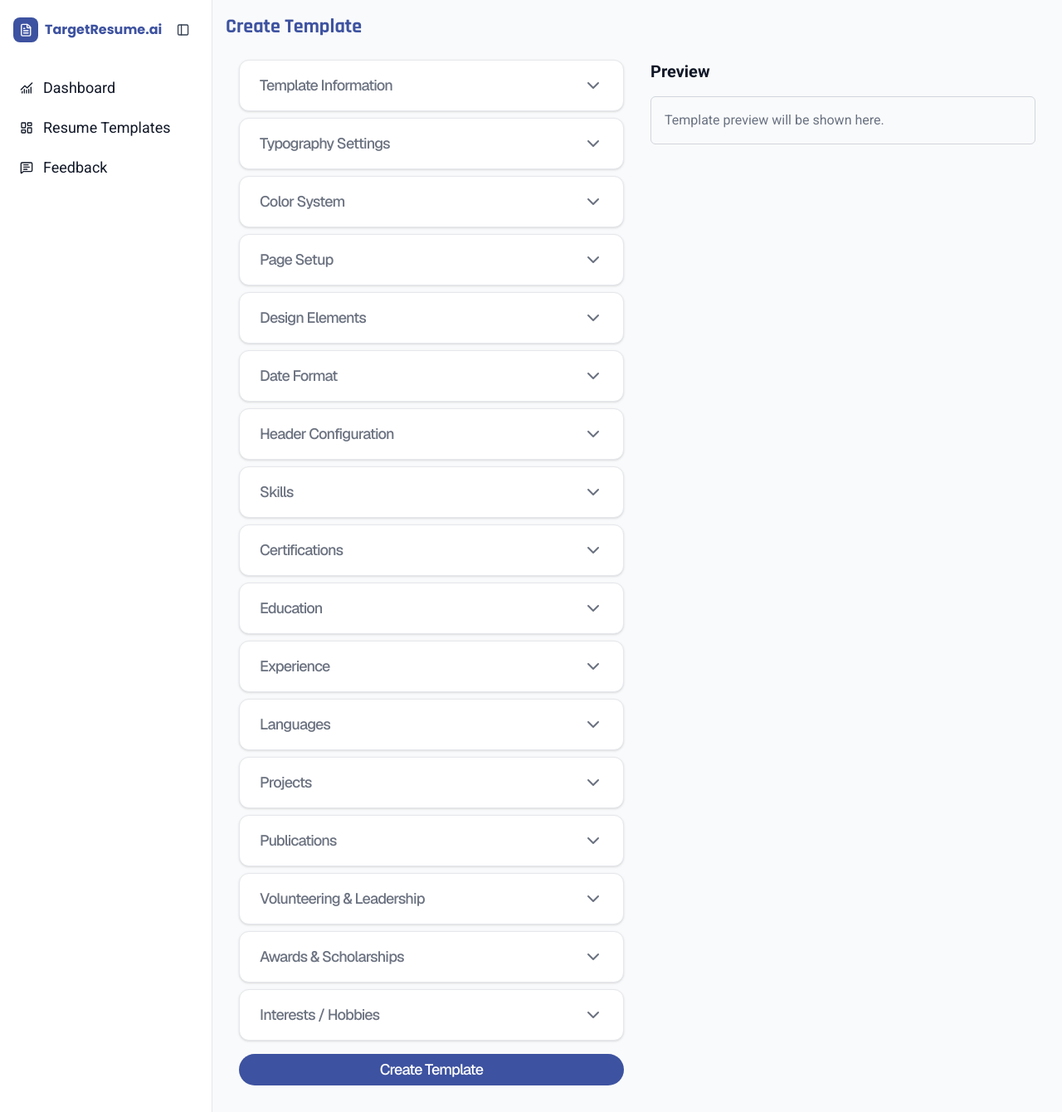
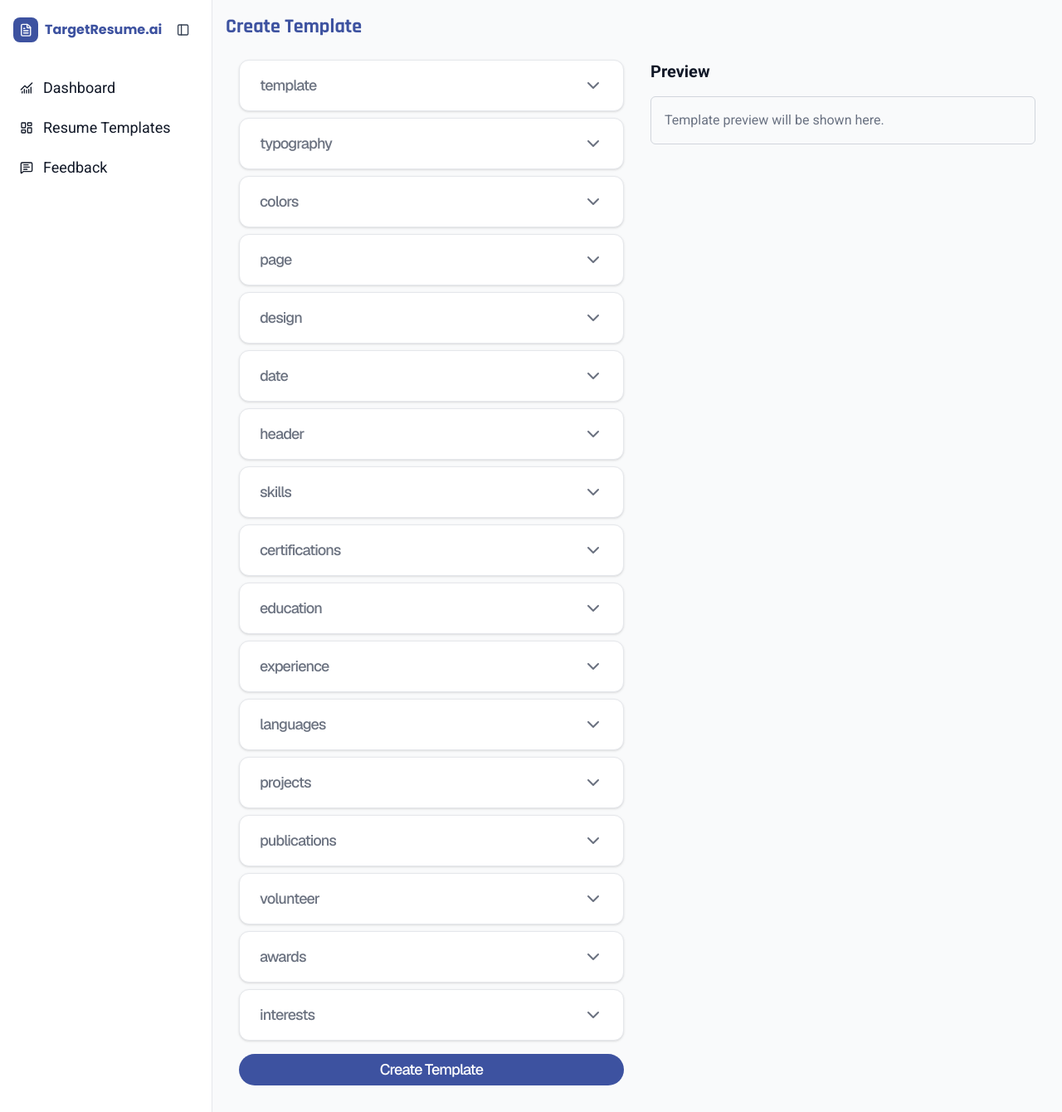
Before and after one commit to m2m-dilshad/target-resume-fe, a Next.js app: page /admin/templates/create in a window 1280 px wide. Shown: the whole page at 83% size. Built offline with nearby package versions, Linux system fonts and the light colour scheme; a web font is replaced by a local one.

Commit message:
feat: create template form schema updated

```diff
--- a/src/app/admin/_components/CreateTemplateForm.tsx
+++ b/src/app/admin/_components/CreateTemplateForm.tsx
@@ -43,41 +43,43 @@ function buildDefaultValuesFromSchema(sections: Section[]) {
 
 export const templateFormSchema: Section[] = [
   {
-    name: 'Template Information',
+    name: 'template',
+    label: 'Template Information',
     gridCols: 2,
+    type: 'object',
     fields: [
       {
-        name: 'template.name',
+        name: 'name',
         label: 'Template Name',
         type: 'text',
         themeSize: 'xs',
         gridColSpan: 1,
       },
       {
-        name: 'template.slug',
+        name: 'slug',
         label: 'Template ID / Slug',
         type: 'text',
         themeSize: 'xs',
         gridColSpan: 1,
       },
       {
-        name: 'template.description',
+        name: 'description',
         label: 'Description',
         type: 'textarea',
         themeSize: 'xs',
         gridColSpan: 2,
       },
-      { name: 'template.ats', label: 'ATS Friendly', type: 'checkbox', gridColSpan: 1 },
-      //   { name: 'template.preview', label: 'Upload preview image', type: 'file' },
-      { name: 'template.isActive', label: 'Active Template', type: 'checkbox', gridColSpan: 1 },
+      { name: 'ats', label: 'ATS Friendly', type: 'checkbox', gridColSpan: 1 },
+      //   { name: 'preview', label: 'Upload preview image', type: 'file' },
+      { name: 'isActive', label: 'Active Template', type: 'checkbox', gridColSpan: 1 },
       {
-        name: 'template.supportsProfilePhoto',
+        name: 'supportsProfilePhoto',
         label: 'Supports profile photo',
         type: 'checkbox',
         gridColSpan: 1,
       },
       {
-        name: 'template.structure',
+        name: 'structure',
         label: 'Structure Type',
         type: 'select',
         options: [
@@ -88,7 +90,7 @@ export const templateFormSchema: Section[] = [
         gridColSpan: 1,
       },
       {
-        name: 'template.design',
+        name: 'design',
         label: 'Design Style',
         type: 'select',
         options: [
@@ -100,7 +102,7 @@ export const templateFormSchema: Section[] = [
         gridColSpan: 1,
       },
       {
-        name: 'template.layout',
+        name: 'layout',
         label: 'Layout Type',
         type: 'select',
         options: [
@@ -122,10 +124,12 @@ export const templateFormSchema: Section[] = [
   },
 
   {
-    name: 'Typography Settings',
+    name: 'typography',
+    label: 'Typography Settings',
+    type: 'object',
     fields: [
       {
-        name: 'typography.headingFont',
+        name: 'headingFont',
         label: 'Heading Font',
         type: 'select',
         options: [
@@ -137,7 +141,7 @@ export const templateFormSchema: Section[] = [
         ],
       },
       {
-        name: 'typography.bodyFont',
+        name: 'bodyFont',
         label: 'Body Font',
         type: 'select',
         options: [
@@ -149,7 +153,7 @@ export const templateFormSchema: Section[] = [
         ],
       },
       {
-        name: 'typography.headingPrimary.size',
+        name: 'headingPrimary.size',
         label: 'Primary Heading Size',
         type: 'select',
         options: [
@@ -163,7 +167,7 @@ export const templateFormSchema: Section[] = [
       },
 
       {
-        name: 'typography.headingPrimary.case',
+        name: 'headingPrimary.case',
         label: 'Primary Heading Case',
         type: 'select',
         options: [
@@ -173,7 +177,7 @@ export const templateFormSchema: Section[] = [
         ],
       },
       {
-        name: 'typography.headingSecondary.size',
+        name: 'headingSecondary.size',
         label: 'Secondary Heading Size',
         type: 'select',
         options: [
@@ -186,7 +190,7 @@ export const templateFormSchema: Section[] = [
         ],
       },
       {
-        name: 'typography.headingSecondary.case',
+        name: 'headingSecondary.case',
         label: 'Secondary Heading Case',
         type: 'select',
         options: [
@@ -196,7 +200,7 @@ export const templateFormSchema: Section[] = [
         ],
       },
       {
-        name: 'typography.body.size',
+        name: 'body.size',
         label: 'Body Text Size',
         type: 'select',
         options: [
@@ -208,7 +212,7 @@ export const templateFormSchema: Section[] = [
       },
 
       {
-        name: 'typography.body.lineHeight',
+        name: 'body.lineHeight',
         label: 'Body Line Height',
         type: 'select',
         options: [
@@ -219,7 +223,7 @@ export const templateFormSchema: Section[] = [
       },
 
       {
-        name: 'typography.body.listLineHeight',
+        name: 'body.listLineHeight',
         label: 'List Line Height',
         type: 'select',
         options: [
@@ -232,15 +236,19 @@ export const templateFormSchema: Section[] = [
   },
 
   {
-    name: 'Color System',
-    fields: [{ name: 'colors.accent', label: 'Accent Color', type: 'color' }],
+    name: 'colors',
+    label: 'Color System',
+    type: 'object',
+    fields: [{ name: 'accent', label: 'Accent Color', type: 'color' }],
   },
 
   {
-    name: 'Page Setup',
+    name: 'page',
+    label: 'Page Setup',
+    type: 'object',
     fields: [
       {
-        name: 'page.paperSize',
+        name: 'paperSize',
         label: 'Paper Size',
         type: 'select',
         options: [
@@ -249,7 +257,7 @@ export const templateFormSchema: Section[] = [
         ],
       },
       {
-        name: 'page.margins.topBottom',
+        name: 'margins.topBottom',
         label: 'Margin Top & Bottom',
         type: 'select',
         options: [
@@ -262,7 +270,7 @@ export const templateFormSchema: Section[] = [
       },
 
       {
-        name: 'page.margins.leftRight',
+        name: 'margins.leftRight',
         label: 'Margin Left & Right',
         type: 'select',
         options: [
@@ -274,7 +282,7 @@ export const templateFormSchema: Section[] = [
         ],
       },
       {
-        name: 'page.borders.topBottom',
+        name: 'borders.topBottom',
         label: 'Border Top & Bottom',
         type: 'select',
         options: [
@@ -286,7 +294,7 @@ export const templateFormSchema: Section[] = [
         ],
       },
       {
-        name: 'page.borders.allSides',
+        name: 'borders.allSides',
         label: 'Border',
         type: 'select',
         options: [
@@ -300,10 +308,12 @@ export const templateFormSchema: Section[] = [
     ],
   },
   {
-    name: 'Design Elements',
+    name: 'design',
+    label: 'Design Elements',
+    type: 'object',
     fields: [
       {
-        name: 'design.lines.enabled',
+        name: 'lines.enabled',
         label: 'Enable Lines',
         type: 'select',
         options: [
@@ -312,7 +322,7 @@ export const templateFormSchema: Section[] = [
         ],
       },
       {
-        name: 'design.lines.thickness',
+        name: 'lines.thickness',
         label: 'Line Thickness',
         type: 'select',
         options: [
@@ -322,7 +332,7 @@ export const templateFormSchema: Section[] = [
         ],
       },
       {
-        name: 'design.lines.style',
+        name: 'lines.style',
         label: 'Line Style',
         type: 'select',
         options: [
@@ -332,7 +342,7 @@ export const templateFormSchema: Section[] = [
         ],
       },
       {
-        name: 'design.bullets.type',
+        name: 'bullets.type',
         label: 'Bullet Points',
         type: 'select',
         options: [
@@ -343,7 +353,7 @@ export const templateFormSchema: Section[] = [
         ],
       },
       {
-        name: 'design.bullets.size',
+        name: 'bullets.size',
         label: 'Bullet Size',
         type: 'select',
         options: [
@@ -357,7 +367,7 @@ export const templateFormSchema: Section[] = [
         ],
       },
       // {
-      //   name: 'design.separator',
+      //   name: 'separator',
       //   label: 'Section Separator',
       //   type: 'select',
       //   options: [
@@ -370,10 +380,12 @@ export const templateFormSchema: Section[] = [
     ],
   },
   {
-    name: 'Date Format',
+    name: 'date',
+    label: 'Date Format',
+    type: 'object',
     fields: [
       {
-        name: 'date.format',
+        name: 'format',
         label: 'Date Format',
         type: 'select',
         options: [
@@ -388,10 +400,12 @@ export const templateFormSchema: Section[] = [
     ],
   },
   {
-    name: 'Header Configuration',
+    name: 'header',
+    label: 'Header Configuration',
+    type: 'object',
     fields: [
       {
-        name: 'header.name.alignment',
+        name: 'name.alignment',
         label: 'Name Alignment',
         type: 'select',
         options: [
@@ -402,7 +416,7 @@ export const templateFormSchema: Section[] = [
       },
 
       {
-        name: 'header.role.visible', // changed from targetTitle to role
+        name: 'role.visible', // changed from targetTitle to role
         label: 'Show Role / Designation',
         type: 'select',
         options: [
@@ -412,7 +426,7 @@ export const templateFormSchema: Section[] = [
       },
 
       {
-        name: 'header.role.alignment',
+        name: 'role.alignment',
         label: 'Role / Designation Alignment',
         type: 'select',
         options: [
@@ -423,7 +437,7 @@ export const templateFormSchema: Section[] = [
       },
 
       {
-        name: 'header.contact.alignment',
+        name: 'contact.alignment',
         label: 'Contact Info Alignment',
         type: 'select',
         options: [
@@ -435,7 +449,9 @@ export const templateFormSchema: Section[] = [
     ],
   },
   {
-    name: 'Skills',
+    name: 'skills',
+    label: 'Skills',
+    type: 'object',
     fields: [
       {
         name: 'layout',
@@ -462,7 +478,9 @@ export const templateFormSchema: Section[] = [
     ],
   },
   {
-    name: 'Certifications',
+    name: 'certifications',
+    label: 'Certifications',
+    type: 'object',
     fields: [
       {
         name: 'layout',
@@ -500,7 +518,9 @@ export const templateFormSchema: Section[] = [
     ],
   },
   {
-    name: 'Education',
+    name: 'education',
+    label: 'Education',
+    type: 'object',
     fields: [
       {
         name: 'primary_display',
@@ -547,7 +567,9 @@ export const templateFormSchema: Section[] = [
     ],
   },
   {
-    name: 'Experience',
+    name: 'experience',
+    label: 'Experience',
+    type: 'object',
     fields: [
       {
         name: 'location_placement',
@@ -581,7 +603,9 @@ export const templateFormSchema: Section[] = [
     ],
   },
   {
-    name: 'Languages',
+    name: 'languages',
+    label: 'Languages',
+    type: 'object',
     fields: [
       {
         name: 'layout',
@@ -615,7 +639,9 @@ export const templateFormSchema: Section[] = [
     ],
   },
   {
-    name: 'Projects',
+    name: 'projects',
+    label: 'Projects',
+    type: 'object',
     fields: [
       {
         name: 'tech_stack',
@@ -659,7 +685,9 @@ export const templateFormSchema: Section[] = [
     ],
   },
   {
-    name: 'Publications',
+    name: 'publications',
+    label: 'Publications',
+    type: 'object',
     fields: [
       {
         name: 'layout',
@@ -689,7 +717,9 @@ export const templateFormSchema: Section[] = [
     ],
   },
   {
-    name: 'Volunteering & Leadership',
+    name: 'volunteer',
+    label: 'Volunteering & Leadership',
+    type: 'object',
     fields: [
       {
         name: 'layout',
@@ -727,7 +757,9 @@ export const templateFormSchema: Section[] = [
     ],
   },
   {
-    name: 'Awards & Scholarships',
+    name: 'awards',
+    label: 'Awards & Scholarships',
+    type: 'object',
     fields: [
       {
         name: 'layout',
@@ -760,7 +792,9 @@ export const templateFormSchema: Section[] = [
     ],
   },
   {
-    name: 'Interests / Hobbies',
+    name: 'interests',
+    label: 'Interests / Hobbies',
+    type: 'object',
     fields: [
       {
         name: 'layout',
```
